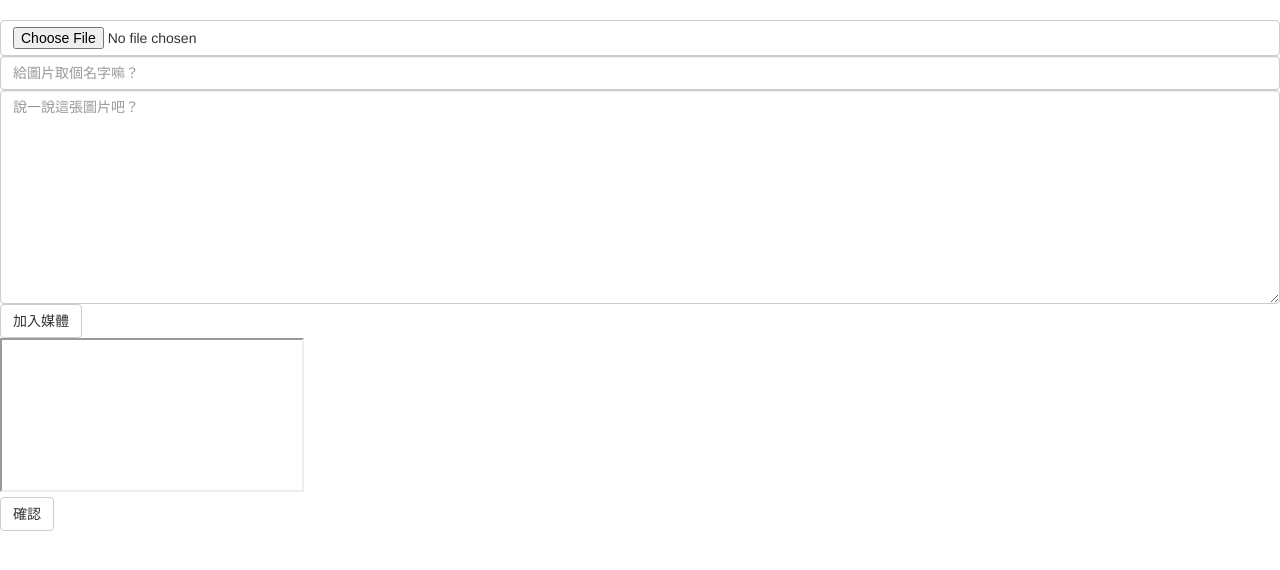
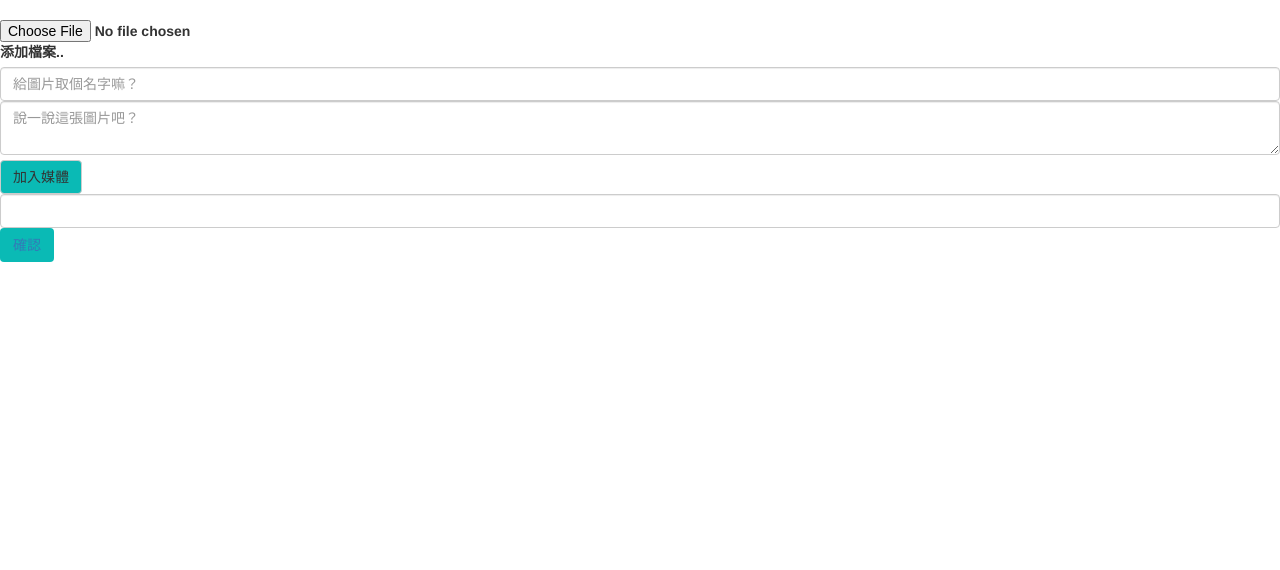
Before and after one commit to ayamisea/HiKi, a Django app: template templates/diary/upload-media.html in a window 1280 px wide. Shown: the part 82-652 px from the top of the page. Run offline with Django 3.2, Linux system fonts and the light colour scheme; the template is opened without the code that fills it: values that come from a table or form of the project are taken from there, others are empty; some libraries are stand-ins or nearby versions.

Commit message:
modify upload-media

```diff
--- a/diary/forms.py
+++ b/diary/forms.py
@@ -17,7 +17,7 @@ class MediaForm(forms.ModelForm):
         model = Media
         fields = ['title', 'description', 'img']
         widgets ={
-            'title': forms.TextInput(attrs={'placeholder':'給圖片取個名字嘛？', 'class':'form-control ', 'style':'display:inline;width:100%;'}),
-            'description': forms.Textarea(attrs={'placeholder':'說一說這張圖片吧？', 'class': 'form-control ', 'style':'width:100%;'}),
-            'img':forms.FileInput(attrs={'class':'btn btn-default', 'style':'width:100%;'})
+            'title': forms.TextInput(attrs={'placeholder':'給圖片取個名字嘛？', 'class':'form-control', 'style':'display:inline;width:100%;'}),
+            'description': forms.Textarea(attrs={'placeholder':'說一說這張圖片吧？', 'rows':'2','class': 'form-control', 'style':'width:100%;display:inline-block;'}),
+            'img':forms.FileInput(attrs={'class':'custom-file-input', 'style':'width:100%;display:inline-block;'})
         }
--- a/templates/diary/upload-media-display.html
+++ b/templates/diary/upload-media-display.html
@@ -1,3 +1,9 @@
+{% load static %}
+<link rel="stylesheet" href="{% static 'bootstrap/css/bootstrap.min.css' %}">
+<link rel="stylesheet" href="{% static 'diary/upload-media.css' %}">
+<script src="https://ajax.googleapis.com/ajax/libs/jquery/3.2.1/jquery.min.js"></script>
+<script src="{% static 'bootstrap/js/bootstrap.min.js' %}"></script>
+
 <style>
 	html , body {
 		height:100%;
@@ -5,23 +11,36 @@
 </style>
 
 <script>
- function resize() {
+//將子頁面高度傳到父頁面框架
+var size = function(event) {
 	parent.document.getElementById("frame").height = document.body.scrollHeight;
- 	//將子頁面高度傳到父頁面框架
- }
+};
+window.addEventListener('resize', size, false)
+window.addEventListener('load', size, false)
 </script>
 
-<body onload="resize()">
+<body class="d-flex">
+	<main onchange="resize()" class="d-flex align-content-start flex-wrap justify-content-between">
 		{% for i in imgs %}
-	<div class="d-flex flex-column">
+		<div class="p-1 d-flex flex-column" style="text-align:center;">
+			<div class="p-1" style="height:2rem;">
+				<div>
+					<b>
 					{% ifnotequal i.title null %}
-                <p><b>{{i.title}}</b>
+			        	{{i.title}}
 			        {% endifnotequal %}
+			        </b>
+			    </div>
+			    <!-- <div class="captain" style="width:200px;">
 			        {% ifnotequal i.description null %}
-             [ {{i.description}} ]<br></p>
+			             [ {{i.description}} ]
 			        {% endifnotequal %}
+			    </div> -->
+	        </div>
+	        <div class="p-1 d-flex" style="height:200px;">
+			    <div class="img-thumbnail align-middle">
 				    {% if i.type == "img" %}
-	        <img src="{{mediaURL}}{{i.img}}" class="img-thumbnail" alt="Cinque Terre" width="300" height=auto>
+			        <img src="{{mediaURL}}{{i.img}}" width="200" height=auto>
 				    {% endif %}
 				    {% if i.type == "video" %}
 			        <video height="500" controls>
@@ -30,11 +49,12 @@
 						Your browser does not support HTML5 video.
 			        </video>
 				    {% endif %}
-	    <form action="" method="post" enctype="multipart/form-data">
-	        {% csrf_token %}
-	        <button type="submit" name="dID" value={{i.id}} onclick="alert('成功刪除：{{i.title}}')">Delete{{i.id}}</button>
+				</div>
+			</div>
+		    <form class="p-1" action="" method="post" enctype="multipart/form-data">{% csrf_token %}
+		        <button class="btn text-white" style="background-color: #0ABAB5;" type="submit" name="dID" value={{i.id}} onclick="alert('成功刪除：{{i.title}}')">Delete{{i.id}}</button>
 		    </form>
-	    <hr>
 		</div>
 		{% endfor %}
+	</main>
 </body>
--- a/templates/diary/upload-media.html
+++ b/templates/diary/upload-media.html
@@ -21,30 +21,40 @@
 		{% include 'users/nav.html' with name="Media Uploader" %}
 		<main class="d-flex flex-column">
 		    <div class="d-flex p-2">
-			    <form action="" method="post" enctype="multipart/form-data" class="d-flex flex-column" style="width:100%">{% csrf_token %}
-			        <div class="d-flex">
-			        	{{ media_form.img}}
+			    <form action="" method="post" enctype="multipart/form-data" class="d-flex flex-column" style="width:100%;">{% csrf_token %}
+			        <div class="d-flex m-1">
+			        	<label class="custom-file" style="display: inline-block;width:100%;">
+			        		{{ media_form.img}}
+			        		<span class="custom-file-control form-control-file">添加檔案..</span>
+						</label>
 			        	<input type="hidden" name="diaryID" value={{diaryID}} />
 			        </div>
-			        <div class="d-flex">
+			        <div class="d-flex m-1">
 		        		{{ media_form.title }}
 		        	</div>
-		        	<div class="d-flex">
+		        	<div class="d-flex m-1">
 		        		{{ media_form.description}}
 		        	</div>
-		        	<div class="d-flex">
-		        		<input  class="btn btn-default" type="submit" value="加入媒體" name="option1" />
+		        	<div class="d-flex m-1 align-self-center">
+		        		<input class="btn btn-default text-white" style="background-color: #0ABAB5;" type="submit" value="加入媒體" name="option1" />
 		        	</div>
 			    </form>
 		    </div>
 			<div class="d-flex flex-column p-2">
-		    	<iframe id="frame" src="/diary/media-upload-show/" scrolling="no">
+		    	<iframe id="frame" class="form-control" src="/diary/media-upload-show/" scrolling="no">
 		    		{% include 'diary/upload-media-display.html' %}
 		    	</iframe>
 		    </div>
-		    <div class="d-flex">
-		    	<a class="btn btn-default" href="{% url 'detail' pk=diaryID %}">確認 <i class="fa fa-arrow-right"></i></a>
+		    <div class="d-flex align-self-center">
+		    	<a class="btn text-white" style="background-color: #0ABAB5;" href="{% url 'detail' pk=diaryID %}">確認 <i class="fa fa-arrow-right"></i></a>
 		    </div>
 		</main>
+		<script>
+			//改變上傳檔案欄位
+			$('.custom-file-input').on('change',function(){
+		    	var fileName = $(this).val();
+		    	$(this).next('.form-control-file').addClass("selected").html(fileName);
+			})
+		</script>
 	</body>
 </html>
```
Also changed, not shown: templates/diary/newdiary.html (+6 -6 lines), 1 other file. Lines whose indentation alone changed are shown as unchanged.
